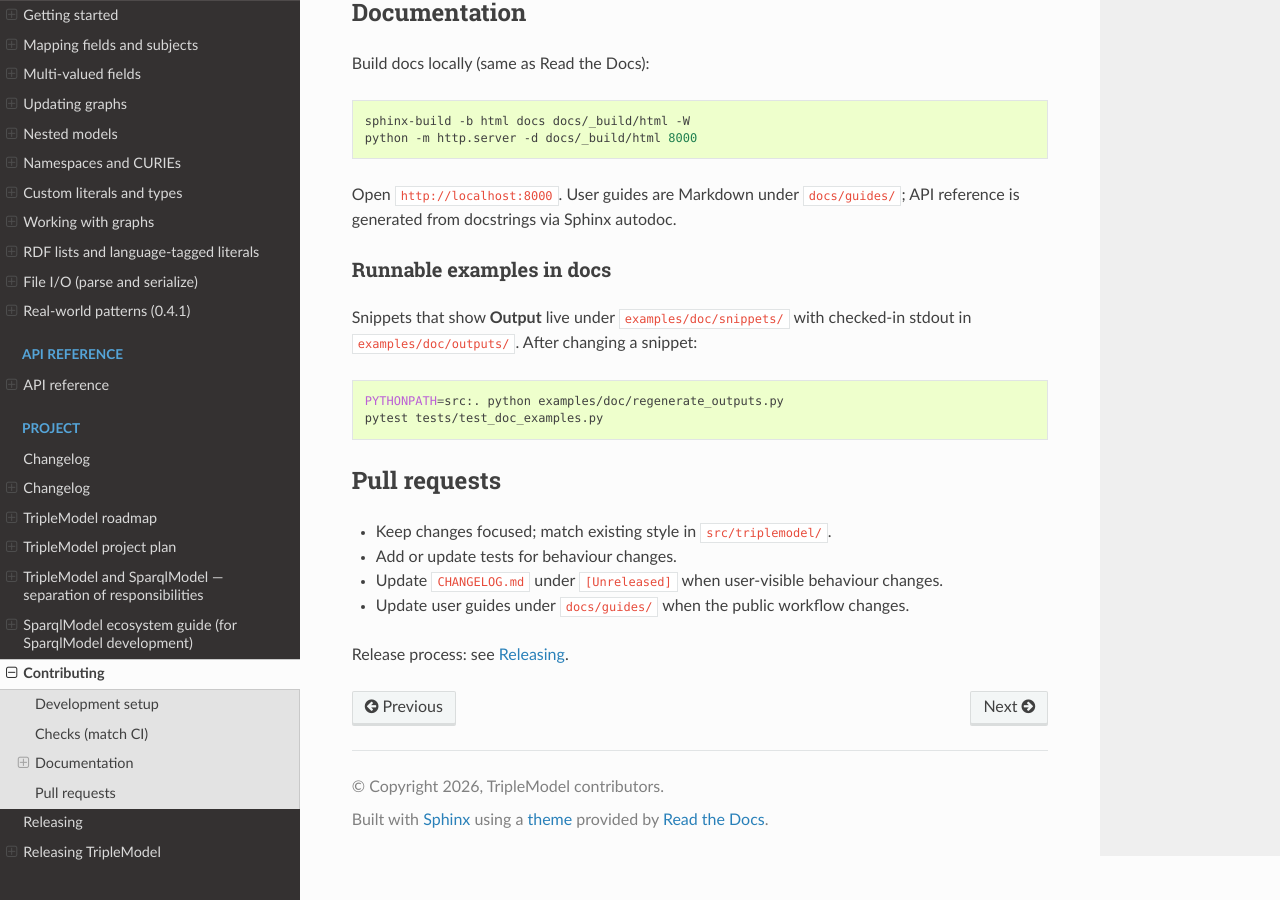
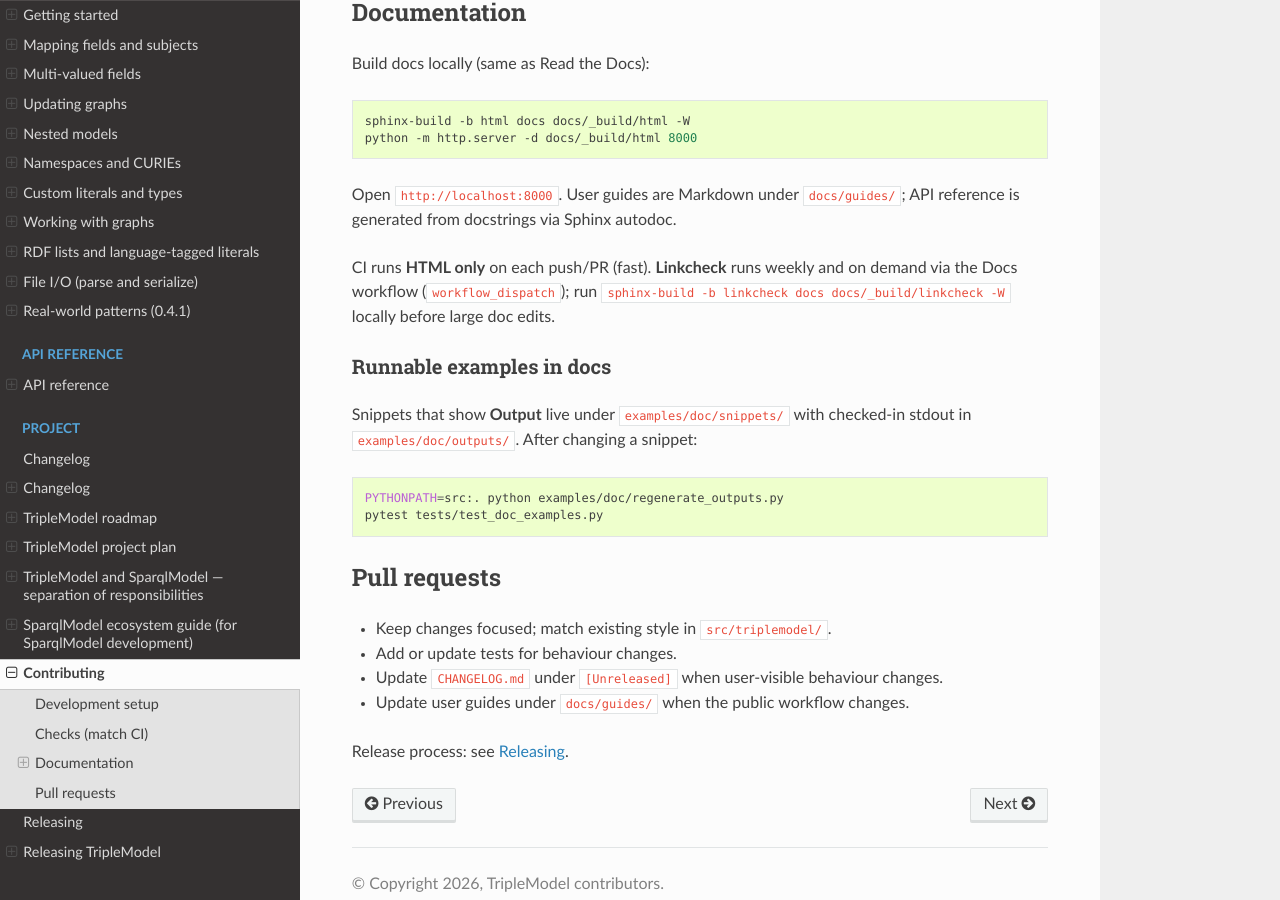
Before and after one commit to eddiethedean/rdfmodel, a Sphinx documentation site: the page built from docs/contributing.md, in a window 1280 px wide and 900 px high, scrolled down 618 px. Built offline with Sphinx 7.4.7 and the Read the Docs theme 3.1.0, drawn with Linux system fonts in a browser that asks for light colours.

Commit message:
Speed up CI docs workflow.
Run HTML only on push/PR with pip cache and path filters; move
linkcheck to weekly and workflow_dispatch.

```diff
--- a/docs/contributing.md
+++ b/docs/contributing.md
@@ -33,6 +33,8 @@ python -m http.server -d docs/_build/html 8000
 
 Open `http://localhost:8000`. User guides are Markdown under `docs/guides/`; API reference is generated from docstrings via Sphinx autodoc.
 
+CI runs **HTML only** on each push/PR (fast). **Linkcheck** runs weekly and on demand via the Docs workflow (`workflow_dispatch`); run `sphinx-build -b linkcheck docs docs/_build/linkcheck -W` locally before large doc edits.
+
 ### Runnable examples in docs
 
 Snippets that show **Output** live under `examples/doc/snippets/` with checked-in stdout in `examples/doc/outputs/`. After changing a snippet:
```
Also changed, not shown: 1 other file.
